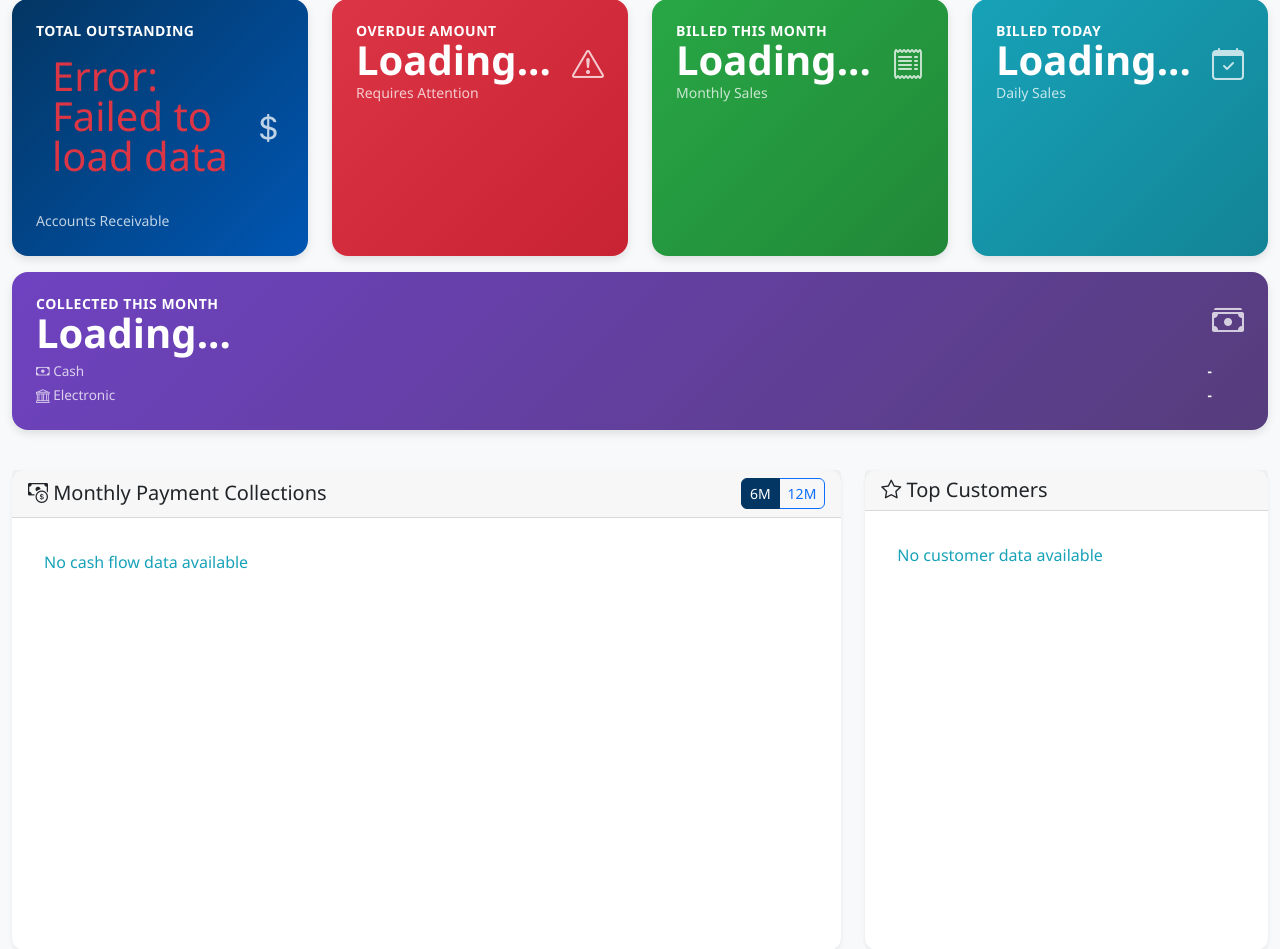
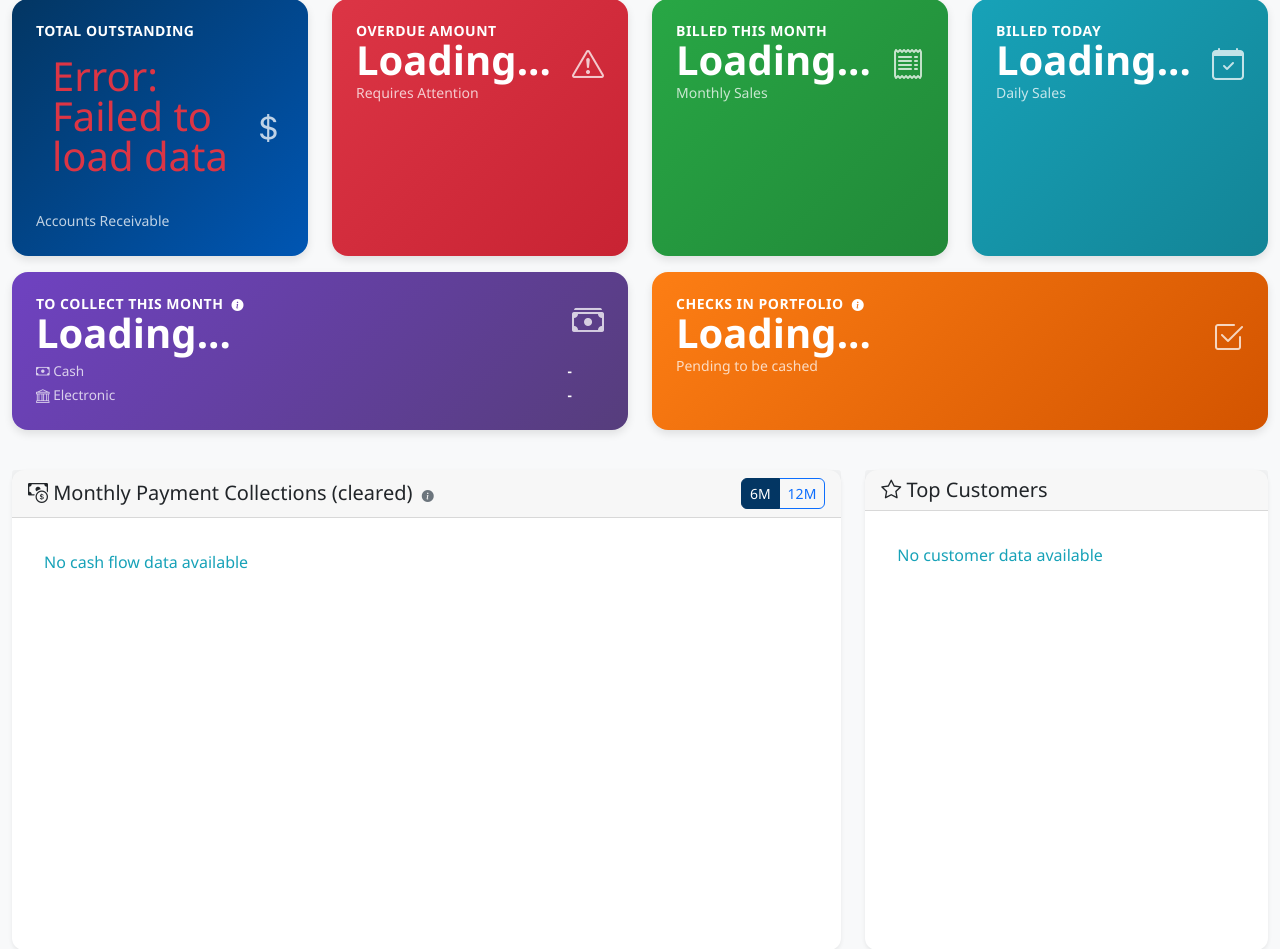
Before and after one commit to diegofal/dialfa-bi, a Flask app: page / in a window 1280 px wide. Shown: the part 215-1164 px from the top of the page. Run offline with Flask 3, Linux system fonts and the light colour scheme; a user stored in the database is signed in; data that the repository does not hold is empty; some libraries are stand-ins or nearby versions.

Commit message:
feat: add "Checks in Portfolio" card and clarify Collected/Chart semantics
Add new dashboard card showing post-dated checks pending to be cashed
(SPISA_FUTURE_PAYMENTS query). Clarify existing labels so users
understand why "To Collect This Month" card and the chart can show
different numbers: the card includes post-dated checks whose date
falls in the current month, while the chart only shows amounts cleared
up to today. Add info tooltips with explanations.

- New /financial/api/future-payments endpoint
- Cache decorator on get_spisa_future_payments for consistency
- Rename "Collected This Month" → "To Collect This Month"
- Rename "Monthly Payment Collections" → "Monthly Payment Collections (cleared)"
- Initialize Bootstrap tooltips on dashboard load

Verified: service returns ARS 17,868,815.31 (17 post-dated checks).

```diff
--- a/dialfa-analytics/analytics/financial.py
+++ b/dialfa-analytics/analytics/financial.py
@@ -538,8 +538,10 @@ class FinancialAnalytics:
             self.logger.error(f"Error getting SPISA balances: {e}")
             return []
 
+    @cache.cached(timeout=get_cache_timeout('billing_monthly'), key_prefix='financial_future_payments')
     def get_spisa_future_payments(self):
-        """Get SPISA future payments exactly as in Retool"""
+        """Get SPISA future payments (post-dated checks pending to be cashed)"""
+        self.logger.info("Executing get_spisa_future_payments (cache miss or expired)")
         try:
             df = self.db.execute_query(self.queries.SPISA_FUTURE_PAYMENTS, 'SPISA')
             df = clean_dataframe(df)
--- a/dialfa-analytics/routes/financial.py
+++ b/dialfa-analytics/routes/financial.py
@@ -117,6 +117,19 @@ def collected_monthly():
         logger.error(f"Monthly collections error: {e}")
         return jsonify({'error': str(e), 'status': 'error'}), 500
 
+@financial_bp.route('/api/future-payments')
+def future_payments():
+    """Get post-dated checks pending to be cashed (Cheques en cartera)"""
+    try:
+        data = current_app.financial_analytics.get_spisa_future_payments()
+        return jsonify({
+            'data': data,
+            'status': 'success'
+        })
+    except Exception as e:
+        logger.error(f"Future payments error: {e}")
+        return jsonify({'error': str(e), 'status': 'error'}), 500
+
 @financial_bp.route('/api/top-customers')
 def top_customers():
     """Get top customers by balance"""
--- a/dialfa-analytics/templates/dashboard.html
+++ b/dialfa-analytics/templates/dashboard.html
@@ -88,7 +88,14 @@
             <div class="card-body text-white">
                 <div class="d-flex justify-content-between align-items-start">
                     <div class="flex-grow-1">
-                        <h6 class="card-title mb-0" id="monthly-collections-label">{{ _('Collected This Month') }}</h6>
+                        <h6 class="card-title mb-0" id="monthly-collections-label">
+                            {{ _('To Collect This Month') }}
+                            <i class="bi bi-info-circle-fill ms-1"
+                               style="font-size: 0.75rem; cursor: help;"
+                               data-bs-toggle="tooltip"
+                               data-bs-placement="top"
+                               title="{{ _('Includes post-dated checks whose date falls in the current month (even if not yet deposited). The chart below shows only amounts cleared up to today.') }}"></i>
+                        </h6>
                         <h2 class="mb-2" id="monthly-collections">{{ _('Loading...') }}</h2>
                         <div class="mt-2" style="font-size: 0.85rem;">
                             <div class="d-flex justify-content-between align-items-center mb-1">
@@ -108,6 +115,30 @@
             </div>
         </div>
     </div>
+
+    <div class="col-xl col-lg-4 col-md-6 mb-3">
+        <div class="card metric-card h-100" style="background: linear-gradient(135deg, #fd7e14, #d35400);">
+            <div class="card-body text-white">
+                <div class="d-flex justify-content-between align-items-center">
+                    <div>
+                        <h6 class="card-title mb-0">
+                            {{ _('Checks in Portfolio') }}
+                            <i class="bi bi-info-circle-fill ms-1"
+                               style="font-size: 0.75rem; cursor: help;"
+                               data-bs-toggle="tooltip"
+                               data-bs-placement="top"
+                               title="{{ _('Post-dated checks already received but not yet cashed (payment date is in the future).') }}"></i>
+                        </h6>
+                        <h2 class="mb-0" id="checks-in-portfolio">{{ _('Loading...') }}</h2>
+                        <small class="opacity-75">{{ _('Pending to be cashed') }}</small>
+                    </div>
+                    <div class="opacity-75">
+                        <i class="bi bi-check2-square" style="font-size: 2rem;"></i>
+                    </div>
+                </div>
+            </div>
+        </div>
+    </div>
 </div>
 
 <!-- Charts Row -->
@@ -118,7 +149,12 @@
             <div class="card-header d-flex justify-content-between align-items-center">
                 <h5 class="mb-0">
                     <i class="bi bi-cash-coin"></i>
-                    {{ _('Monthly Payment Collections') }}
+                    {{ _('Monthly Payment Collections (cleared)') }}
+                    <i class="bi bi-info-circle-fill ms-1 text-muted"
+                       style="font-size: 0.75rem; cursor: help;"
+                       data-bs-toggle="tooltip"
+                       data-bs-placement="top"
+                       title="{{ _('Shows only amounts with payment date on or before today. Excludes post-dated checks that have not yet been cashed.') }}"></i>
                 </h5>
                 <div class="btn-group btn-group-sm" role="group">
                     <button type="button" class="btn btn-outline-primary active" onclick="loadCashFlowChart(6)">6M</button>
@@ -252,6 +288,10 @@ document.addEventListener('DOMContentLoaded', function() {
     loadDashboardData();
     loadCharts();
     loadCreditRiskTable();
+
+    // Initialize Bootstrap tooltips
+    const tooltipTriggerList = document.querySelectorAll('[data-bs-toggle="tooltip"]');
+    tooltipTriggerList.forEach(el => new bootstrap.Tooltip(el));
 });
 
 function loadDashboardData() {
@@ -316,17 +356,30 @@ function updateMetricCards(financial, inventory, sales) {
                 document.getElementById('cash-collections').textContent = formatCurrency(data.data.CashPayments, 'ARS');
                 document.getElementById('electronic-collections').textContent = formatCurrency(data.data.ElectronicPayments, 'ARS');
 
-                // Actualizar etiqueta con mes actual
+                // Actualizar etiqueta con mes actual (mantener el icono de info)
                 const locale = document.documentElement.lang || 'es';
                 const currentMonth = new Date().toLocaleDateString(locale, { month: 'long' });
                 const monthLabel = document.getElementById('monthly-collections-label');
                 if (monthLabel) {
-                    const collectedInText = locale === 'es' ? 'Cobrado en' : 'Collected in';
-                    monthLabel.textContent = `${collectedInText} ${currentMonth.charAt(0).toUpperCase() + currentMonth.slice(1)}`;
+                    const prefix = locale === 'es' ? 'A cobrar en' : 'To collect in';
+                    const capitalizedMonth = currentMonth.charAt(0).toUpperCase() + currentMonth.slice(1);
+                    const infoIcon = monthLabel.querySelector('i.bi-info-circle-fill');
+                    monthLabel.textContent = `${prefix} ${capitalizedMonth} `;
+                    if (infoIcon) monthLabel.appendChild(infoIcon);
                 }
             }
         })
         .catch(error => console.error('Error loading monthly collections:', error));
+
+    // Cheques en cartera (post-dated checks pending to be cashed)
+    fetch('/financial/api/future-payments')
+        .then(response => response.json())
+        .then(data => {
+            if (data.status === 'success' && data.data) {
+                document.getElementById('checks-in-portfolio').textContent = formatCurrency(data.data.PaymentAmount, 'ARS');
+            }
+        })
+        .catch(error => console.error('Error loading future payments:', error));
 }
 
 function loadCharts() {
```
